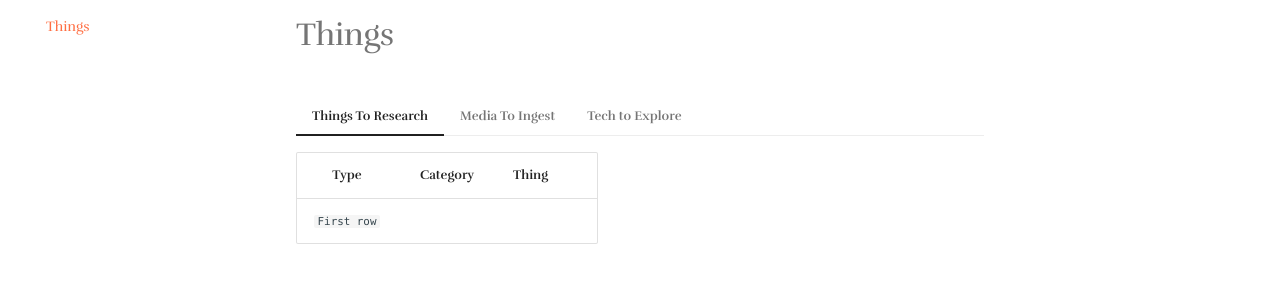
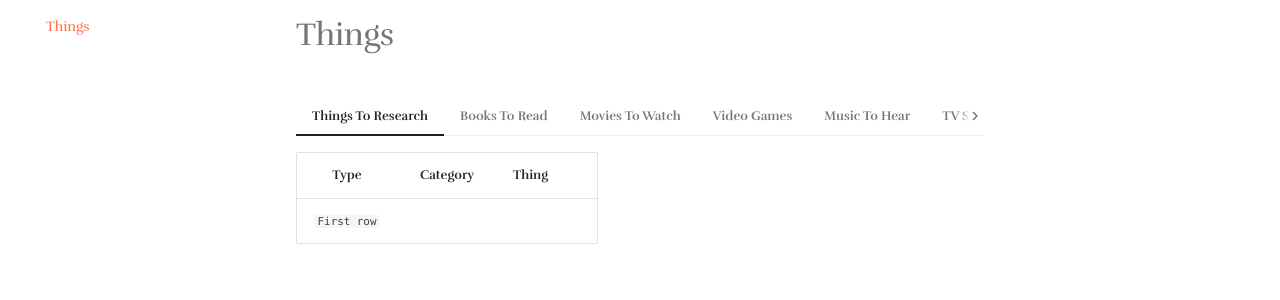
Before and after one commit to madlogmay/adoxographical_demiurge, an MkDocs documentation site: the page built from docs/things.md, in a window 1280 px wide. Shown: the part 132-432 px from the top of the page. Built offline with MkDocs 1.6.1 and Material for MkDocs 9.7.7, drawn with Linux system fonts in a browser that asks for light colours; some web fonts are replaced; comment, search, counter and statistics services are not loaded.

Commit message:
Update things.md

```diff
--- a/docs/things.md
+++ b/docs/things.md
@@ -6,37 +6,59 @@
     | :---: | :---: | :--- |
     | `First row` |  |  |  |
 
-=== "Media To Ingest"
+=== "Books To Read"
 
-    | Type | Title | Series | Author |
-    | :---: | :--- | :--- | :--- |
-    | `Book` | Ghost of belfast | - | Stuart Neville |
-    | `Book` | Insomnia | The Night Walkers Series 1 | J.R. Johansson |
-    | `Book` | First Chosen | Tears Of Rage Series 1 | | M. Todd Gallowglas |
-    | `Book` | Angel maker | - | Nick Harkoway |
-    | `Book` | Diamond Age | - | Neal Stephenson |
-    | `Book` | Blood of Ambrose | - | James Eng |
-    | `Book` | Rosemary And Rue | October Day Series 1 | Seanan McGuire |
-    | `Book` | Ingonito: The secret life of the brain | - | David Eagleman |
-    | `Book` | Imagine | - | Jonah Lair |
-    | `Book` | A history of warfare | - | John Keegan |
-    | `Book` | Dramtica: A new theory of Story | - | Melanie Anne Phillips and Chris Huntley |
-    | `Book` | City Of Stairs | - | Robert Jackson Bennet |
-    | `Movie` | Maltese Falcon | - | - |
-    | `Video Game` | Potion Permit | - | - |
-    | `Music` | - | - | - |
-    | `TV` | Cowboy bebop anime | - | - |
+    | Title | Author |
+    | :--- | :--- |
+    | `Ghost of belfast` | - | Stuart Neville |
+    | `Insomnia (The Night Walkers Series 1)` | J.R. Johansson |
+    | `First Chosen (Tears Of Rage Series 1)` | M. Todd Gallowglas |
+    | `Angel maker` | Nick Harkoway |
+    | `Diamond Age` | Neal Stephenson |
+    | `Blood of Ambrose` | James Eng |
+    | `Rosemary And Rue (October Day Series 1)` | Seanan McGuire |
+    | `Ingonito: The secret life of the brain` | David Eagleman |
+    | `Imagine` | Jonah Lair |
+    | `A history of warfare` | John Keegan |
+    | `Dramtica: A new theory of Story` | Melanie Anne Phillips and Chris Huntley |
+    | `City Of Stairs` | Robert Jackson Bennet |
+
+=== "Movies To Watch"
+
+    | Title |
+    | :--- |
+    | 'Maltese Falcon' |
+
+=== "Video Games"
+
+    | Title | Device |
+    | :--- | :---: |
+    | Potion Permit | - |
+
+=== "Music To Hear"
+
+    | Name | Artist |
+    | :--- | :--- |
+    |    |    |
+
+=== "TV Show To Watch"
+
+    | Title |
+    | :--- |
+    | `Cowboy bebop anime' |
 
 === "Tech to Explore"
 
-    - 3d printers
-    - CNC
-    - Hydrophobic fabric
-    - Magnetic Connectors
-    - Monocles
-    - nuphy air 75 or air 60 mechanical keyboard
-    - zebra micro pen
-    - xencelabs quick keys
-    - DIY pocket watch kit
-    - anker 551 usb c hub for ipad
-    - hand held linux computer
+    | Name |
+    | :--- |
+    | `3d printers` |
+    | `CNC` |
+    | `Hydrophobic fabric` |
+    | `Magnetic Connectors` |
+    | `Monocles` |
+    | `nuphy air 75 or air 60 mechanical keyboard` |
+    | `zebra micro pen` |
+    | `xencelabs quick keys` |
+    | `DIY pocket watch kit` |
+    | `anker 551 usb c hub for ipad` |
+    | `hand held linux computer` |
```
